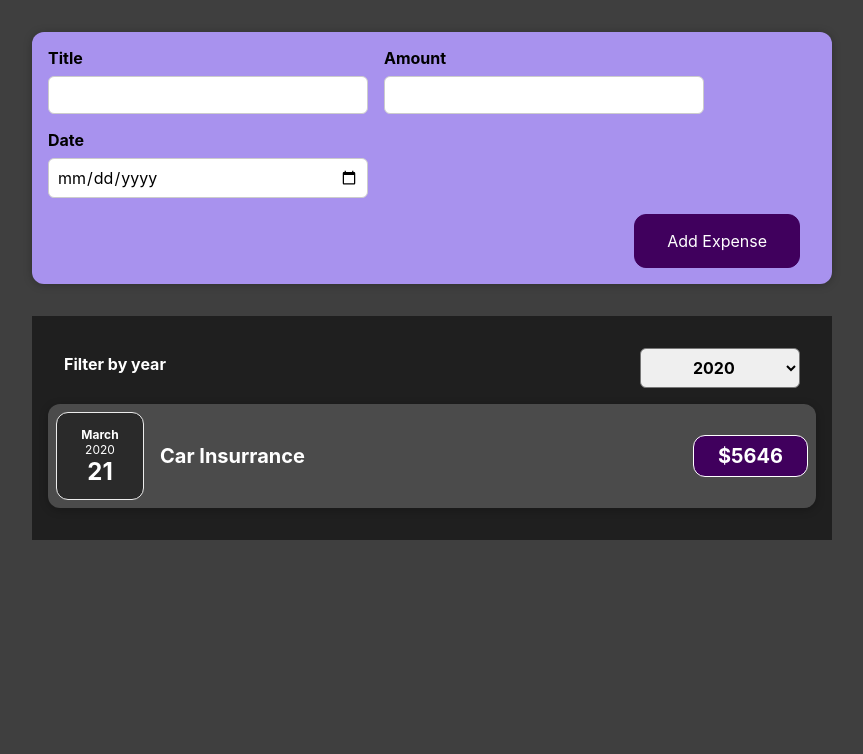
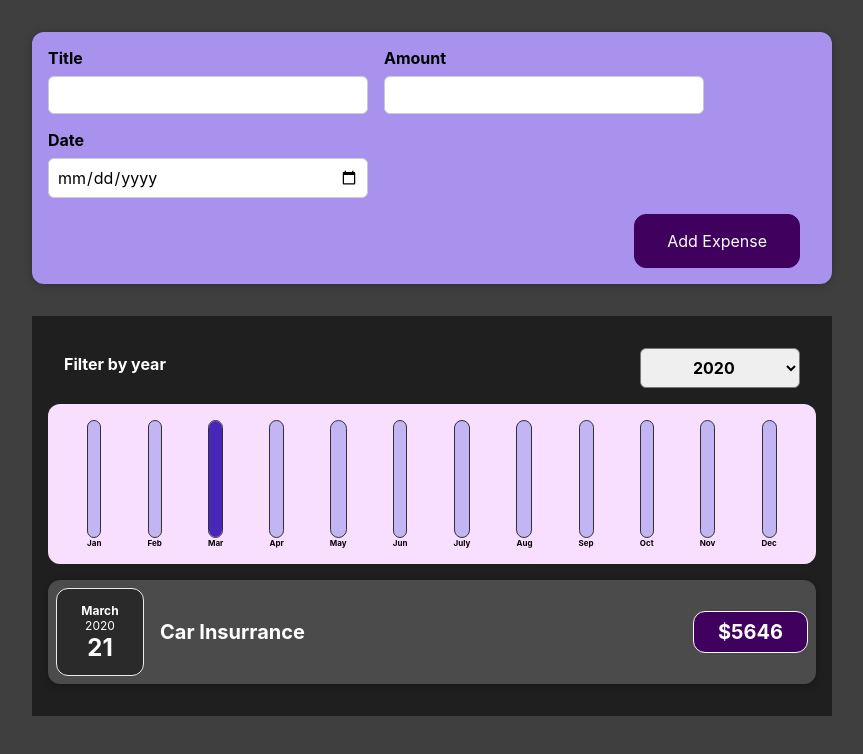
Before and after one commit to hamzaig/ExpenseCalculator-React, a React (Create React App) app: page / in a window 1280 px wide. Shown: the top 754 px of the page, without its empty margins (208-1071 px from the left). Built offline with nearby package versions, Linux system fonts and the light colour scheme.

Commit message:
Charts Added Project Completed...

```diff
--- a/src/components/Chart/Chart.js
+++ b/src/components/Chart/Chart.js
@@ -4,6 +4,8 @@
 
 
 const Chart = (props) => {
+    const dataPointValue = props.dataPoints.map(point => point.value);
+    const totalMaximum = Math.max(...dataPointValue);
     return (
         <div className="chart">
             {
@@ -11,7 +13,7 @@
                     return (<ChartBar
                         key={datapoint.label}
                         value={datapoint.value}
-                        maxValue={null}
+                        maxValue={totalMaximum}
                         label={datapoint.label}
                     />);
                 })
--- a/src/components/Chart/ChartBar.js
+++ b/src/components/Chart/ChartBar.js
@@ -3,7 +3,7 @@
 
 const ChartBar = (props) => {
     let barFillHeight = "0%";
-    if (props.max > 0) {
+    if (props.maxValue > 0) {
         barFillHeight = Math.round((props.value / props.maxValue) * 100) + "%";
     }
     return (
--- a/src/components/Expense/Expenses.js
+++ b/src/components/Expense/Expenses.js
@@ -2,6 +2,7 @@
 import Card from "../UI/Card";
 import ExpenseItem from "./ExpenseItem"
 import "./Expenses.css"
+import ExpensesChat from "./ExpensesChat";
 import ExpensesFilter from "./ExpensesFilter";
 import ExpensesList from "./ExpensesList";
 
@@ -18,6 +19,7 @@
     return (
         <Card className="expenses">
             <ExpensesFilter selected={filteredYear} onChangeFilter={filterChangeHandler} />
+            <ExpensesChat expenses={filteredExpenses} />
             <ExpensesList items={filteredExpenses} />
         </Card>
     );
--- /dev/null
+++ b/src/components/Expense/ExpensesChat.js
@@ -0,0 +1,29 @@
+import React from 'react'
+import Chart from '../Chart/Chart'
+
+const ExpensesChat = (props) => {
+    const chartDataPoints = [
+        { label: "Jan", value: 0 },
+        { label: "Feb", value: 0 },
+        { label: "Mar", value: 0 },
+        { label: "Apr", value: 0 },
+        { label: "May", value: 0 },
+        { label: "Jun", value: 0 },
+        { label: "July", value: 0 },
+        { label: "Aug", value: 0 },
+        { label: "Sep", value: 0 },
+        { label: "Oct", value: 0 },
+        { label: "Nov", value: 0 },
+        { label: "Dec", value: 0 },
+    ];
+
+    for (const expense of props.expenses) {
+        const expenseMonth = expense.date.getMonth();
+        chartDataPoints[expenseMonth].value += expense.amount;
+    }
+    return (
+        <Chart dataPoints={chartDataPoints} />
+    )
+}
+
+export default ExpensesChat
```
